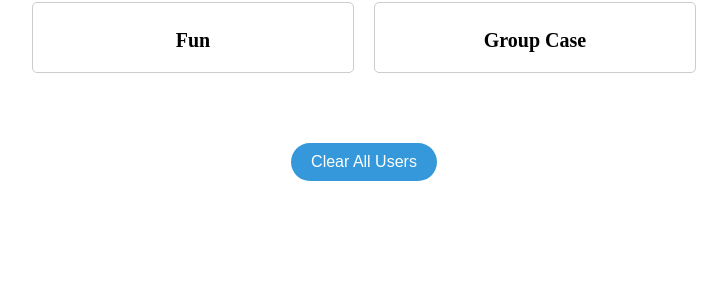
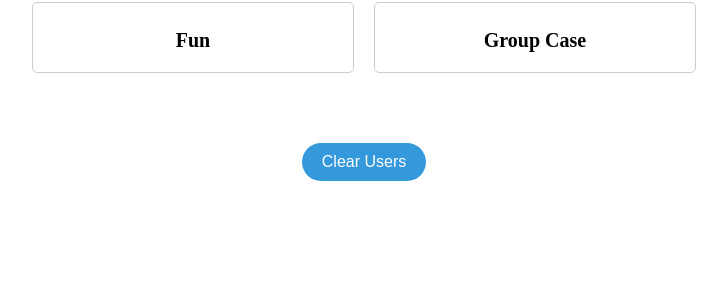
Before and after one commit to juliannezheng/live-sentiment-platform, a Flask app: page /admin_success in a window 1280 px wide. Shown: the part 331-631 px from the top of the page, without its empty margins (276-1003 px from the left). Run offline with Flask 3, Linux system fonts and the light colour scheme; some libraries are stand-ins or nearby versions.

Commit message:
Minor changes to style

```diff
--- a/templates/admin.html
+++ b/templates/admin.html
@@ -92,6 +92,7 @@
     </style>
 </head>
 <body>
+
     <div class="blue-banner">
         <img src="{{ url_for('static', filename='img/logo.png') }}" alt="Logo" class="logo">
         <a href="{{ url_for('user') }}" class="user-link">User Home</a>
--- a/templates/admin_success.html
+++ b/templates/admin_success.html
@@ -156,7 +156,7 @@
     </div>
 
     <div class="clear-button">
-        <button class="clear-users" onclick="clearAllUsers()">Clear All Users</button>
+        <button class="clear-users" onclick="clearAllUsers()">Clear Users</button>
     </div>
 
     <script src="https://cdnjs.cloudflare.com/ajax/libs/socket.io/3.1.3/socket.io.js"></script>
@@ -172,12 +172,12 @@
             });
         }
         function clearAllUsers() {
-            if (confirm('Are you sure you want to clear all users?')) {
+            if (confirm('Are you sure you want to clear users?')) {
                 $.post('/clear_users', function(response) {
                     if (response.success) {
                         location.reload();
                     } else {
-                        alert('Failed to clear all users.');
+                        alert('Failed to clear users.');
                     }
                 });
             }
```
